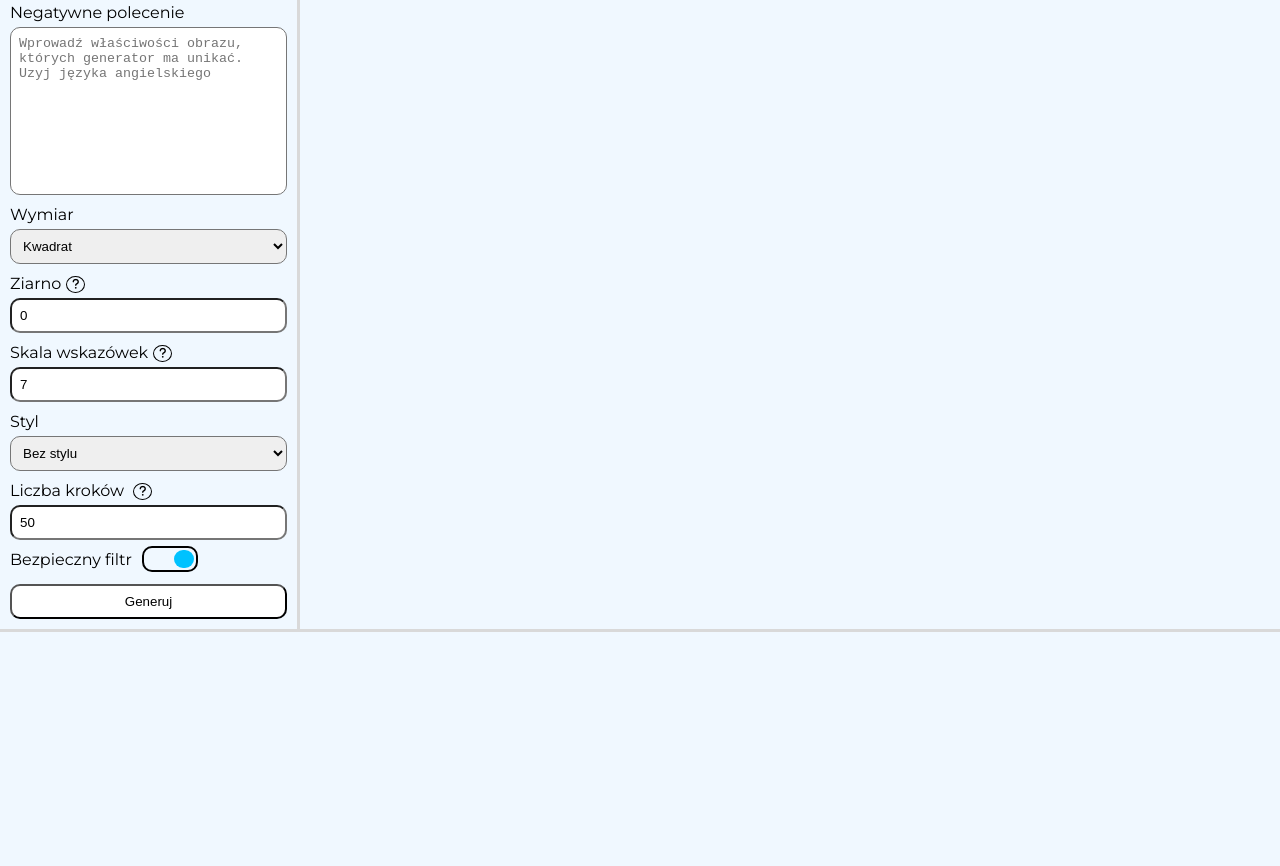
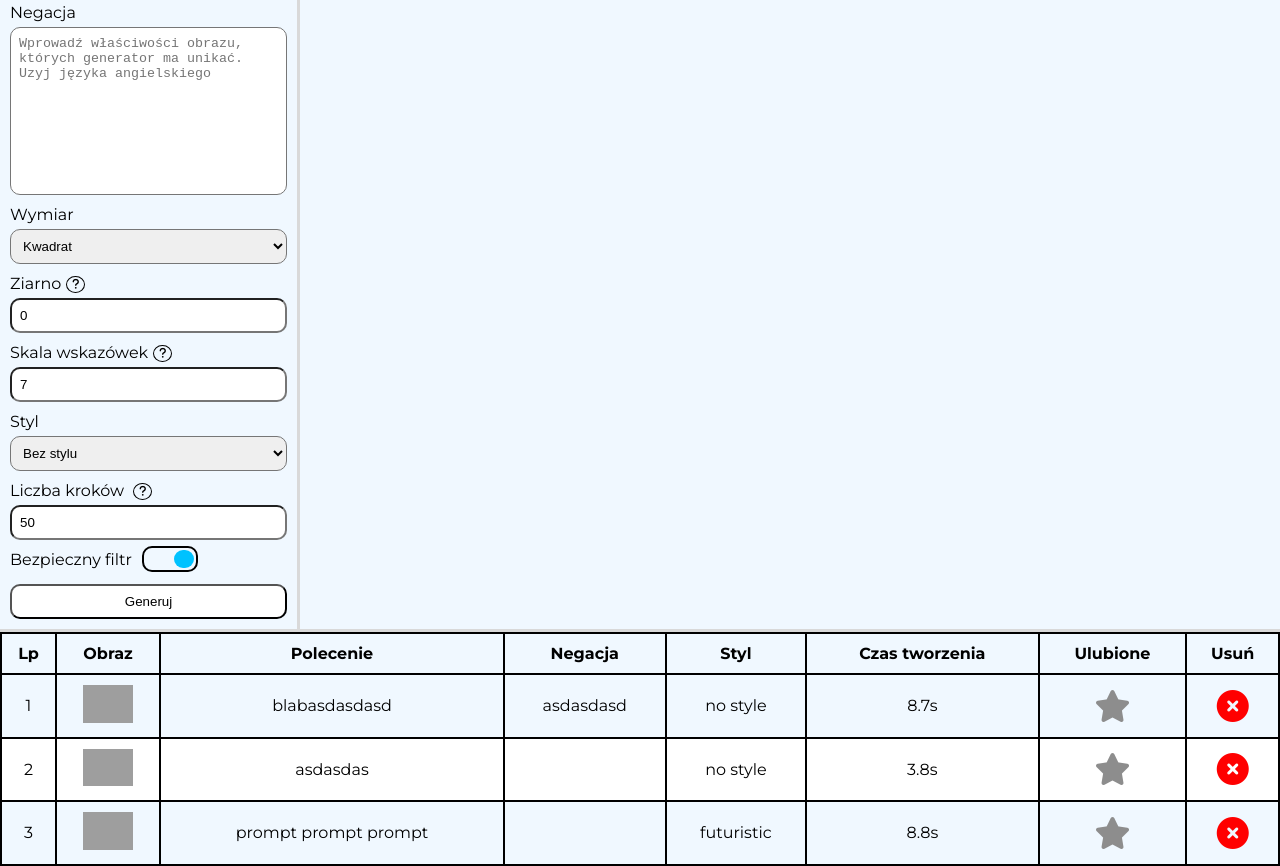
Before and after one commit to PiotrTamilowski/AI-Image-Generator, a plain HTML site: page generator.html in a window 1280 px wide. Shown: the part 279-1145 px from the top of the page. Before the commit the page ends 911 px from the top, so only its background shows below. Drawn offline with nearby package versions, Linux system fonts and the light colour scheme; grey boxes are pictures that could not be loaded.

Commit message:
add table and some functionalities, generated images and data associated with them appear as a row in the table

```diff
--- a/css/style.css
+++ b/css/style.css
@@ -158,6 +158,10 @@ i.fa-question {
     cursor: help;
 }
 
+.pointer{
+    cursor: pointer;
+}
+
 label {
     margin: 10px 0 5px;
 }
@@ -224,7 +228,7 @@ button {
     cursor: pointer;
     transition: 0.3s;
 }
-button:hover {
+button:not([disabled="true"]):hover {
     background-color: #00c2ff;
 }
 
@@ -247,6 +251,7 @@ button:hover {
     display: none;
     flex-direction: column;
     align-items: center;
+    text-align: center;
 }
 
 .loader {
@@ -264,3 +269,39 @@ button:hover {
         transform: rotate(180deg);
     }
 }
+
+table{
+    /* margin: 20px 10px; */
+    width: 100%;
+    border-collapse: collapse;
+}
+th, td{
+    border: 2px solid black;
+    min-height: 100px;
+    padding: 10px 5px;
+    text-align: center;
+}
+table tr:nth-child(2n){
+    background-color: white;
+}
+table img{
+    width: 50px;
+}
+
+.deleteItem{
+    color: red;
+}
+.icon{
+    font-size: 2rem;
+    transition: 0.3s;
+}
+.icon:hover{
+    font-size: 2.5rem;
+}
+
+.favouriteIcon{
+    color: #8d8d8d;
+}
+.favouriteIconAssigned{
+    color: orange;
+}
--- a/generator.html
+++ b/generator.html
@@ -32,11 +32,11 @@
                     <label for="prompt">Polecenie</label>
                     <textarea id="prompt" maxlength="1000" rows="10" placeholder="Wprowadź opis obrazu, który ma zostać wygenerowany. Użyj języka angielskiego" required></textarea>
 
-                    <label for="negprompt">Negatywne polecenie</label>
+                    <label for="negprompt">Negacja</label>
                     <textarea id="negprompt" maxlength="1000" rows="10" placeholder="Wprowadź właściwości obrazu, których generator ma unikać. Uzyj języka angielskiego"></textarea>
 
                     <label for="aspectRatio">Wymiar</label>
-                    <select id="aspectRatio">
+                    <select id="aspectRatio" class="pointer">
                         <option value="square" default>Kwadrat</option>
                         <option value="portrait">Portret</option>
                         <option value="landscape">Krajobraz</option>
@@ -49,7 +49,7 @@
                     <input type="number" id="guidanceScale" min="5" max="50" value="7" />
 
                     <label for="style">Styl</label>
-                    <select id="style">
+                    <select id="style" class="pointer">
                         <option value="no style" default>Bez stylu</option>
                         <option value="enhance">Enhance</option>
                         <option value="anime">Anime</option>
@@ -78,7 +78,7 @@
 
                     <div class="safefilterContainer">
                         <label for="safefilter">Bezpieczny filtr</label>
-                        <input type="checkbox" id="safeFilter" checked />
+                        <input type="checkbox" id="safeFilter" class="pointer" checked />
                     </div>
 
                     <button id="generate">Generuj</button>
@@ -93,6 +93,25 @@
                     </div>
                 </div>
             </div>
+            <div id="tableContainer">
+                <table>
+                    <thead>
+                        <tr>
+                            <th>Lp</th>
+                            <th>Obraz</th>
+                            <th>Polecenie</th>
+                            <th>Negacja</th>
+                            <th>Styl</th>
+                            <th>Czas tworzenia</th>
+                            <th>Ulubione</th>
+                            <th>Usuń</th>
+                        </tr>
+                    </thead>
+                    <tbody>
+
+                    </tbody>
+                </table>
+            </div>
         </div>
         <script src="js/nav.js"></script>
         <script src="js/imageGeneration.js"></script>
--- a/js/imageGeneration.js
+++ b/js/imageGeneration.js
@@ -1,10 +1,26 @@
+const generatedImagesArray = [];
+
+class generatedImage {
+    constructor(imageSrc, prompt, negtPrompt, style, creationTime) {
+        this.imageSrc = imageSrc;
+        this.prompt = prompt;
+        this.negPrompt = negtPrompt;
+        this.style = style;
+        this.creationTime = creationTime;
+        this.favourite = false;
+    }
+}
+
 const generateBtn = document.getElementById("generate");
 const loaderContainer = document.querySelector(".loaderContainer");
-const generatedImg = document.querySelector(".generatedImg");
+const loader = document.querySelector(".loader");
 const loadingTime = document.getElementById("loadingTime");
 const loadingStatus = document.getElementById("loadingStatus");
+const generatedImg = document.querySelector(".generatedImg");
+const tBody = document.querySelector("tbody");
 
 generateBtn.addEventListener("click", function (e) {
+    loader.style.display = "block";
     const prompt = document.getElementById("prompt").value;
     const negPrompt = document.getElementById("negprompt").value;
     const aspectRatio = document.getElementById("aspectRatio").value;
@@ -16,8 +32,10 @@ generateBtn.addEventListener("click", function (e) {
     const steps = Number(document.getElementById("steps").value);
     const safeFilter = document.getElementById("safeFilter").checked;
 
+
     if (prompt.length > 0 && seed >= 0 && seed <= 9223372036854776000 && guidanceScale >= 5 && guidanceScale <= 50 && steps >= 10 && steps <= 100) {
         e.preventDefault();
+        generateBtn.disable = true;
         loaderContainer.style.display = "flex";
         loadingStatus.textContent = "Łączę się z serwerem...";
         generatedImg.src = "";
@@ -44,12 +62,14 @@ generateBtn.addEventListener("click", function (e) {
                 aspect_ratio: aspectRatio,
                 seed: seed,
                 guidance_scale: guidanceScale,
-                safeFilter: safeFilter,
+                safe_filter: safeFilter,
                 samples: 1,
                 steps: steps,
                 style: style,
             },
         };
+
+
 
         axios
             .request(options)
@@ -76,25 +96,30 @@ generateBtn.addEventListener("click", function (e) {
                                 loadingStatus.textContent = "Generuję...";
                             } else if (response2.data.status == "COMPLETED") {
                                 loadingStatus.textContent = "";
-                            } else {
-                                loadingStatus.textContent = response2.data.status;
-                            }
-
-                            if (response2.data.status == "COMPLETED") {
                                 clearInterval(inv);
                                 clearInterval(timer);
                                 loaderContainer.style.display = "none";
                                 generatedImg.src = response2.data.result.output[0];
-                            }
-                            if (response2.data.status == "FAILED") {
+                                generatedImagesArray.push(new generatedImage(generatedImg.src, prompt, negPrompt, style != undefined ? style = style : style = "no style", `${timePassed.toFixed(1)}s`));
+                                updateTable();
+                                generateBtn.disable = false;
+                            } else if (response2.data.status = "FAILED"){
                                 clearInterval(inv);
                                 clearInterval(timer);
-                                loadingStatus.textContent = response2.data.status;
+                                generateBtn.disable = false;
+                                loader.style.display = "none";
+                                if(response2.data.errorMessage = "The provided prompt contains NSFW content. Please provide a clean prompt"){
+                                    loadingStatus.textContent = "Twoje polecenie zawiera treści zablokowane przez filtr NSFW. Jeżeli mimo to chcesz wygenerować taki obraz, wyłacz bezpieczny filtr";
+                                } else {
+                                    loadingStatus.textContent = response2.data.status;
+                                }
+
                             }
                         });
                     }, 1000);
                 } else {
                     loadingStatus.textContent = "Wystąpił Błąd: " + response.data.message;
+                    generateBtn.disable = false;
                 }
             })
             .catch(function (error) {
@@ -102,3 +127,56 @@ generateBtn.addEventListener("click", function (e) {
             });
     }
 });
+
+function updateTable() {
+    tBody.innerHTML="";
+    generatedImagesArray.forEach((item, index) => {
+        const tr = document.createElement("tr");
+        const lp = document.createElement("td");
+        const imgContainer = document.createElement("td");
+        const img = document.createElement("img");
+        const prompt = document.createElement("td");
+        const negprompt = document.createElement("td");
+        const style = document.createElement("td");
+        const creationTime = document.createElement("td");
+        const favouriteContainer = document.createElement("td");
+        const favouriteIcon = document.createElement("i");
+        const removeContainer = document.createElement("td");
+        const removeIcon = document.createElement("i");
+
+        lp.textContent = index + 1;
+        img.src = item.imageSrc;
+        img.classList.add("pointer");
+        img.addEventListener("click", function () {
+            console.log(this);
+        });
+        imgContainer.appendChild(img);
+        prompt.textContent = item.prompt;
+        negprompt.textContent = item.negPrompt;
+        style.textContent = item.style;
+        creationTime.textContent = item.creationTime;
+        favouriteIcon.classList.add("fa-solid", "fa-star", "pointer", "favouriteIcon", "icon");
+        favouriteContainer.appendChild(favouriteIcon);
+        removeIcon.classList.add("fa-solid", "fa-circle-xmark", "pointer", "deleteItem", "icon");
+        removeContainer.appendChild(removeIcon);
+
+        tr.appendChild(lp);
+        tr.appendChild(imgContainer);
+        tr.appendChild(prompt);
+        tr.appendChild(negprompt);
+        tr.appendChild(style);
+        tr.appendChild(creationTime);
+        tr.appendChild(favouriteContainer);
+        tr.appendChild(removeContainer);
+
+        tBody.appendChild(tr);
+    });
+}
+
+function addTestData() {
+    generatedImagesArray.push(new generatedImage("../images/0.png", "blabasdasdasd", "asdasdasd", "no style", "8.7s"));
+    generatedImagesArray.push(new generatedImage("../images/17.png", "asdasdas", "", "no style", "3.8s"));
+    generatedImagesArray.push(new generatedImage("../images/68.png", "prompt prompt prompt", "", "futuristic", "8.8s"));
+    updateTable();
+}
+addTestData();
```
